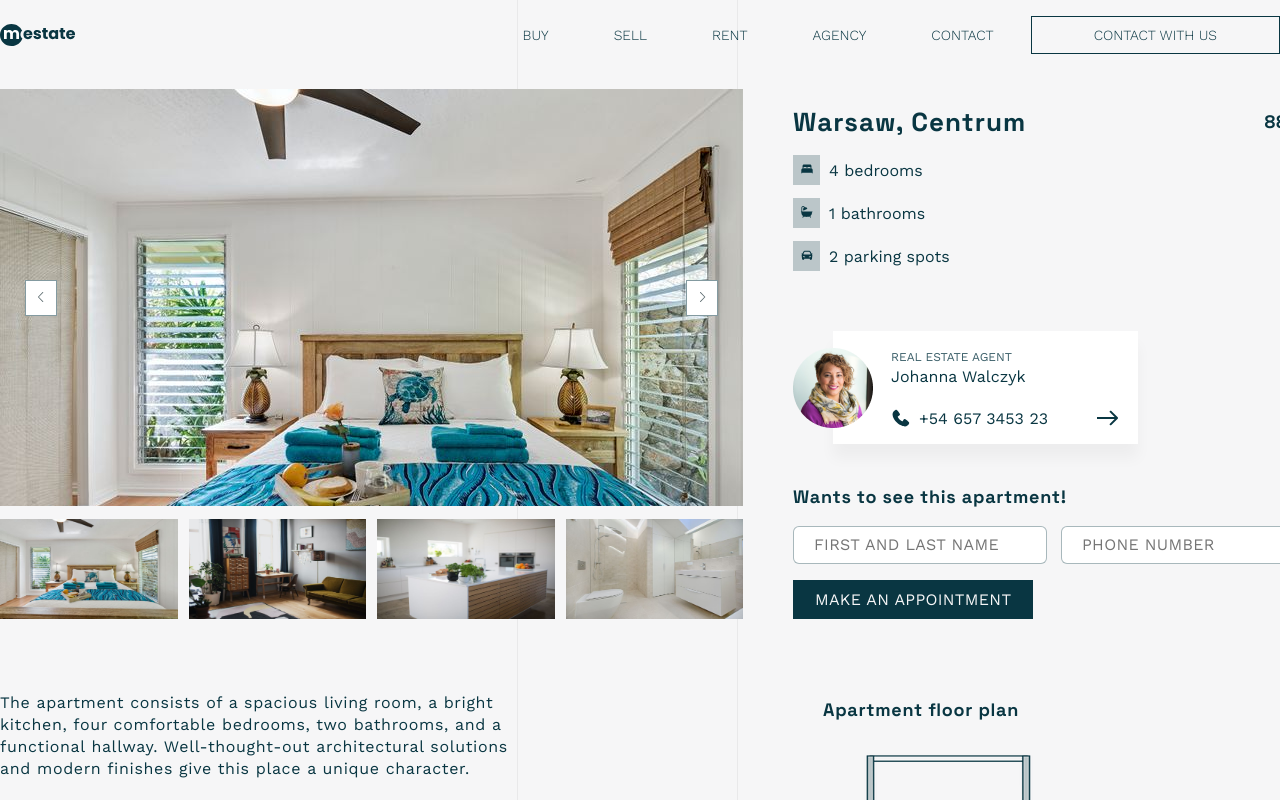
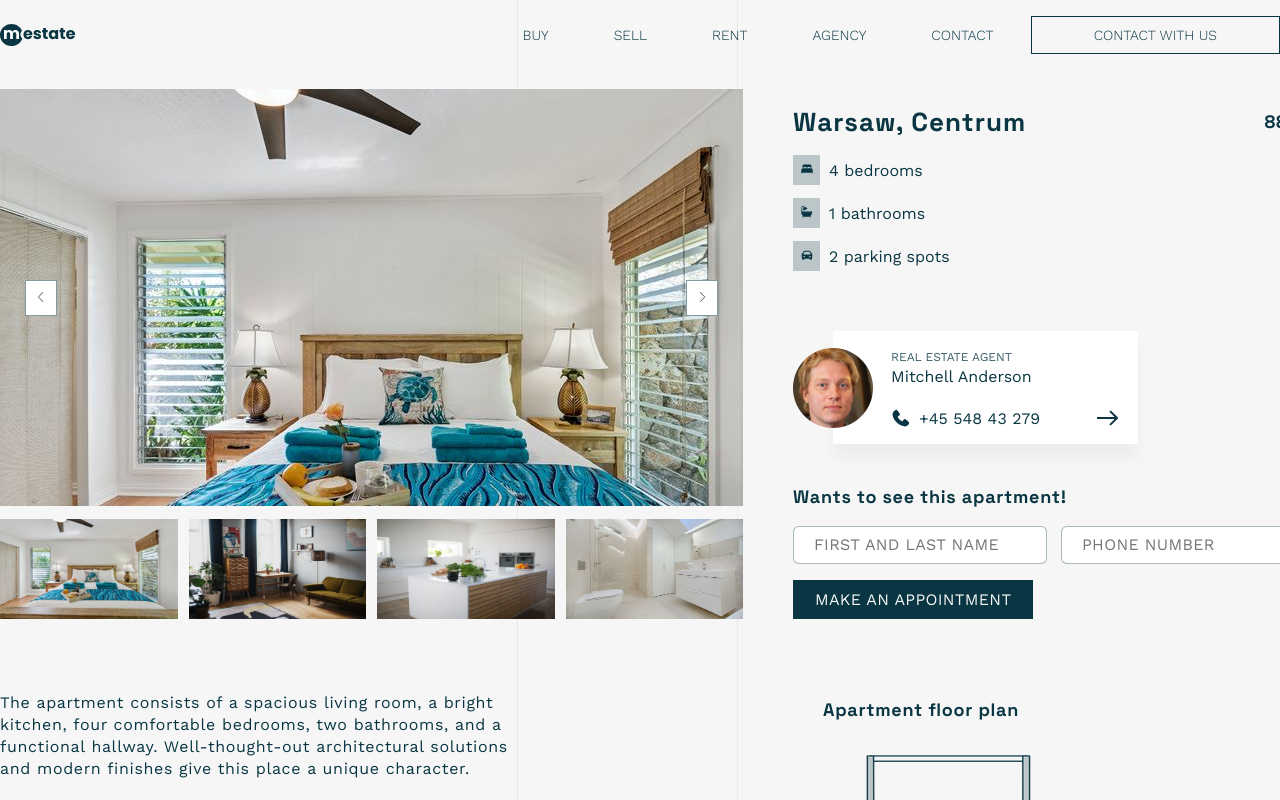
Before and after one commit to OlaHeklaDesign/meastate, a React (Create React App) app: page /offert/1 in a window 1280 px wide. Shown: the top 800 px of the page. Built offline with nearby package versions, Linux system fonts and the light colour scheme.

Commit message:
Agents connect to OffertPage

```diff
--- a/src/Components/Assets/all_agents.js
+++ b/src/Components/Assets/all_agents.js
@@ -4,7 +4,7 @@ import Emily_Mitchell from './agents/Emily-Mitchell.png'
 import Peter_Kowal from './agents/Peter-Kowal.png'
 
 
-let all_offers = [
+let all_agents = [
   {
     id: 1,
     agentImage: Mitchell_Anderson,
@@ -30,3 +30,5 @@ let all_offers = [
     agentPhoneNumber: "+45 833 13 848",
   },
 ]
+
+export default all_agents
--- a/src/Components/OffertContent/OffertContent.jsx
+++ b/src/Components/OffertContent/OffertContent.jsx
@@ -5,11 +5,18 @@ import bathroom_icon from '../Assets/bathroom.svg';
 import parking_icon from '../Assets/parking.svg';
 import phone_icon from '../Assets/offer-phone.svg';
 import arrow_icon from '../Assets/arrow-offer.svg';
-import agent from '../Assets/agentimg.png';
+import all_agents from '../Assets/all_agents';
+
 
 const OffertContent = (props) => {
 
   const {property} = props;
+
+  const getAgentInfo = (agentId) => {
+    return all_agents.find(agent => agent.id === agentId);
+  }
+
+  const agentInfo = getAgentInfo(property.agentId);
 
   return (
     <div className='offertcontent'>
@@ -38,14 +45,14 @@ const OffertContent = (props) => {
         </div>
       </div>
       <div className="offertcontent-agent">
-        <img src={agent} alt="" className='offertcontent-agent-photo' />
+        <img src={agentInfo.agentImage} alt="" className='offertcontent-agent-photo' />
         <div className="offertcontent-agent-content">
           <p>Real Estate Agent</p>
-          <p>Johanna Walczyk</p>
+          <p>{agentInfo.agentName}</p>
           <div className="offertcontent-agent-phone">
             <div>
               <img src={phone_icon} alt="phone icon" />
-              <p>+54 657 3453 23</p>
+              <p>{agentInfo.agentPhoneNumber}</p>
             </div>
             <img src={arrow_icon} alt="arrow icon" />
           </div>
```
